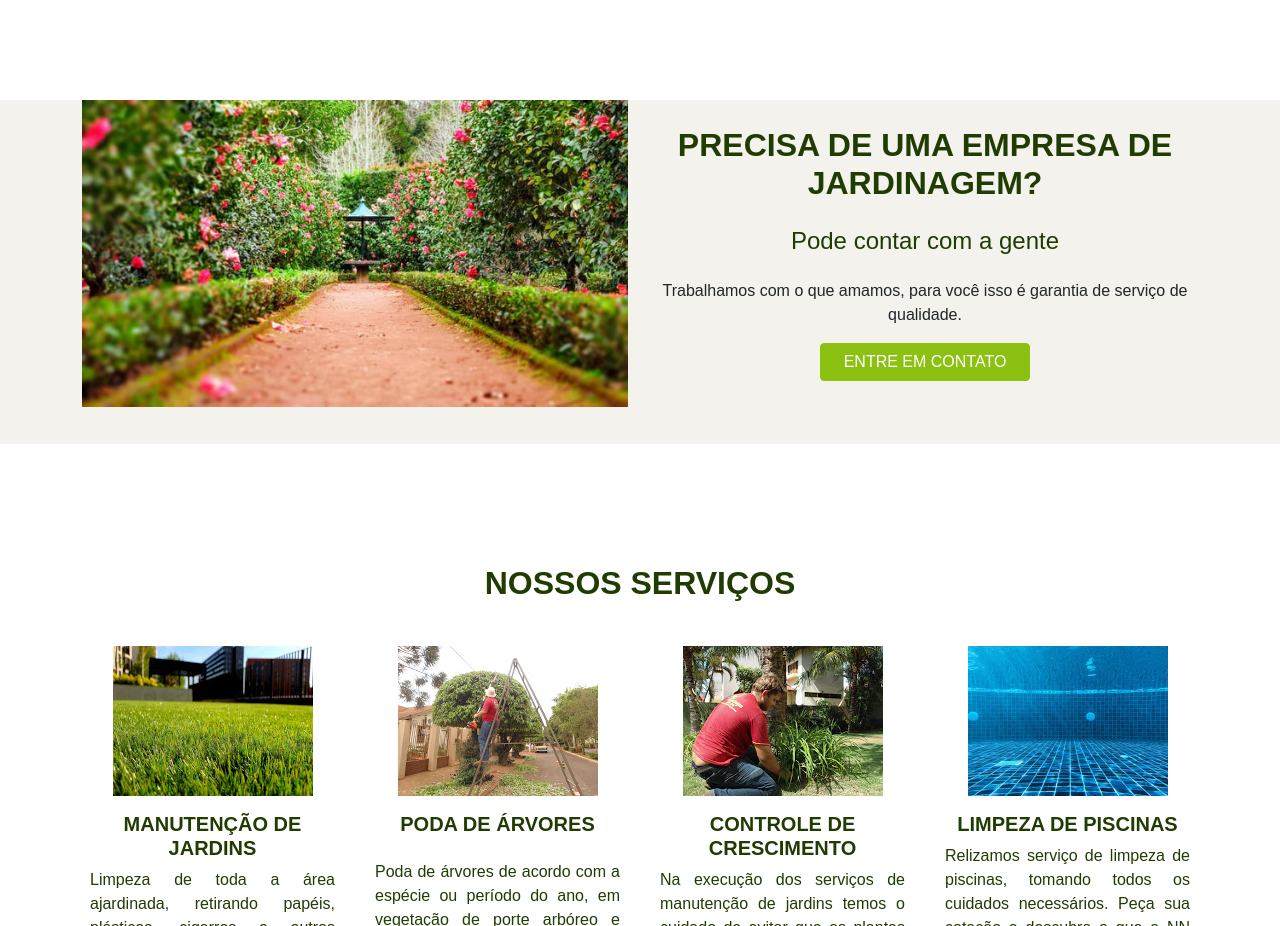
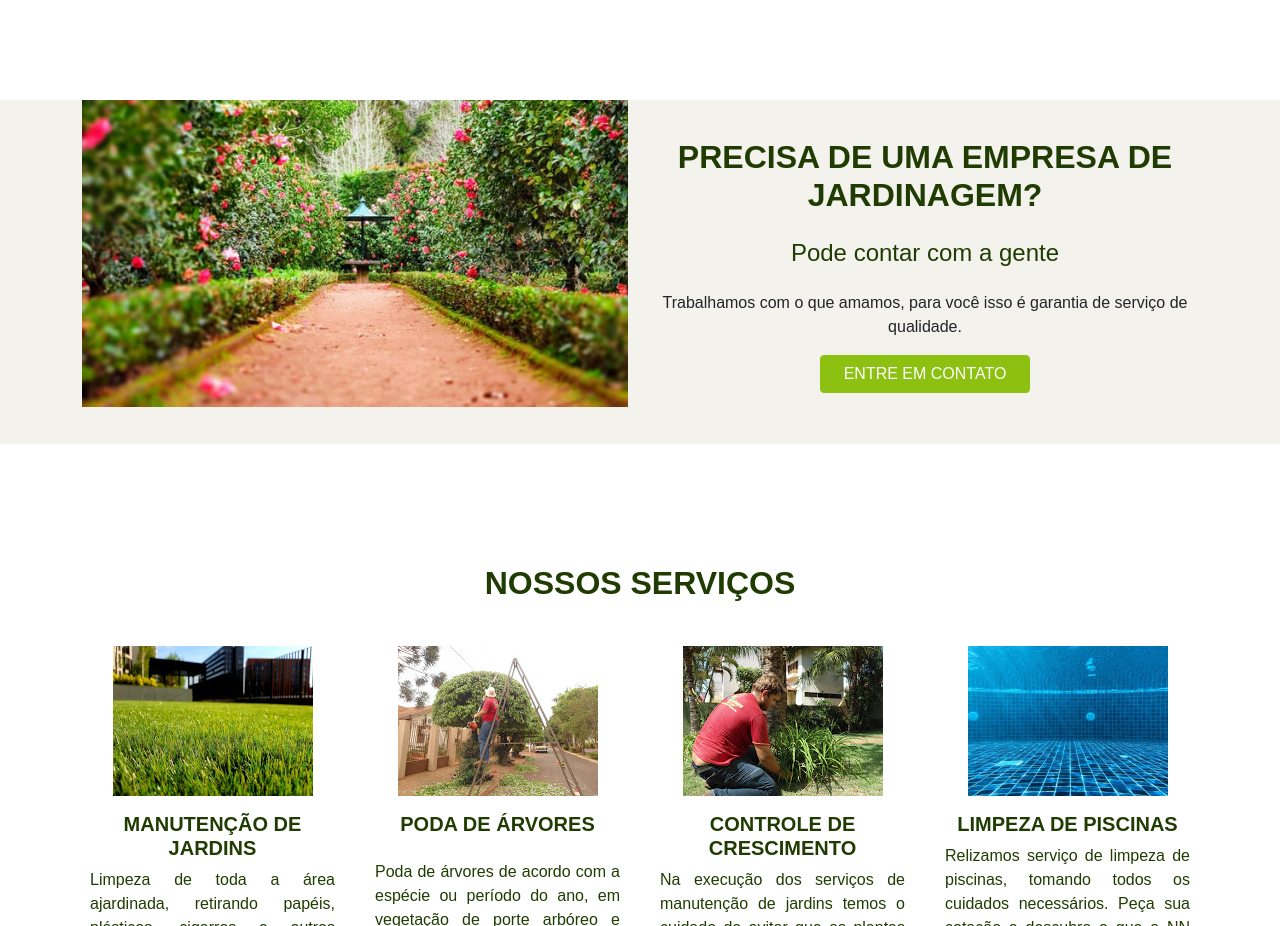
Before and after one commit to TiagoLemosNeitzke/nnjardinagembs, a plain HTML site: page index.html in a window 1280 px wide. Shown: the part 880-1806 px from the top of the page. Drawn offline with nearby package versions, Linux system fonts and the light colour scheme.

Commit message:
adição de margin top no h2 do sobre

```diff
--- a/index.html
+++ b/index.html
@@ -81,7 +81,7 @@
           <img src="imagens/sobre.jpg" class="img-fluid  d-none d-md-block">
         </div>
         <div class="col-md-6 text-center align-self-center order-md-2 order-1">
-          <h2 class="title mb-4">Precisa de uma empresa de jardinagem?</h2>
+          <h2 class="title mb-4 mt-4">Precisa de uma empresa de jardinagem?</h2>
           <h4 class="subtitle mb-4">Pode contar com a gente</h4>
           <p>Trabalhamos com o que amamos, para você isso é garantia de serviço de qualidade.</p>
           <a href="#contato" class="btn btn-primary button button-primay mb-md-0 mb-4 text-uppercase">Entre em
```
